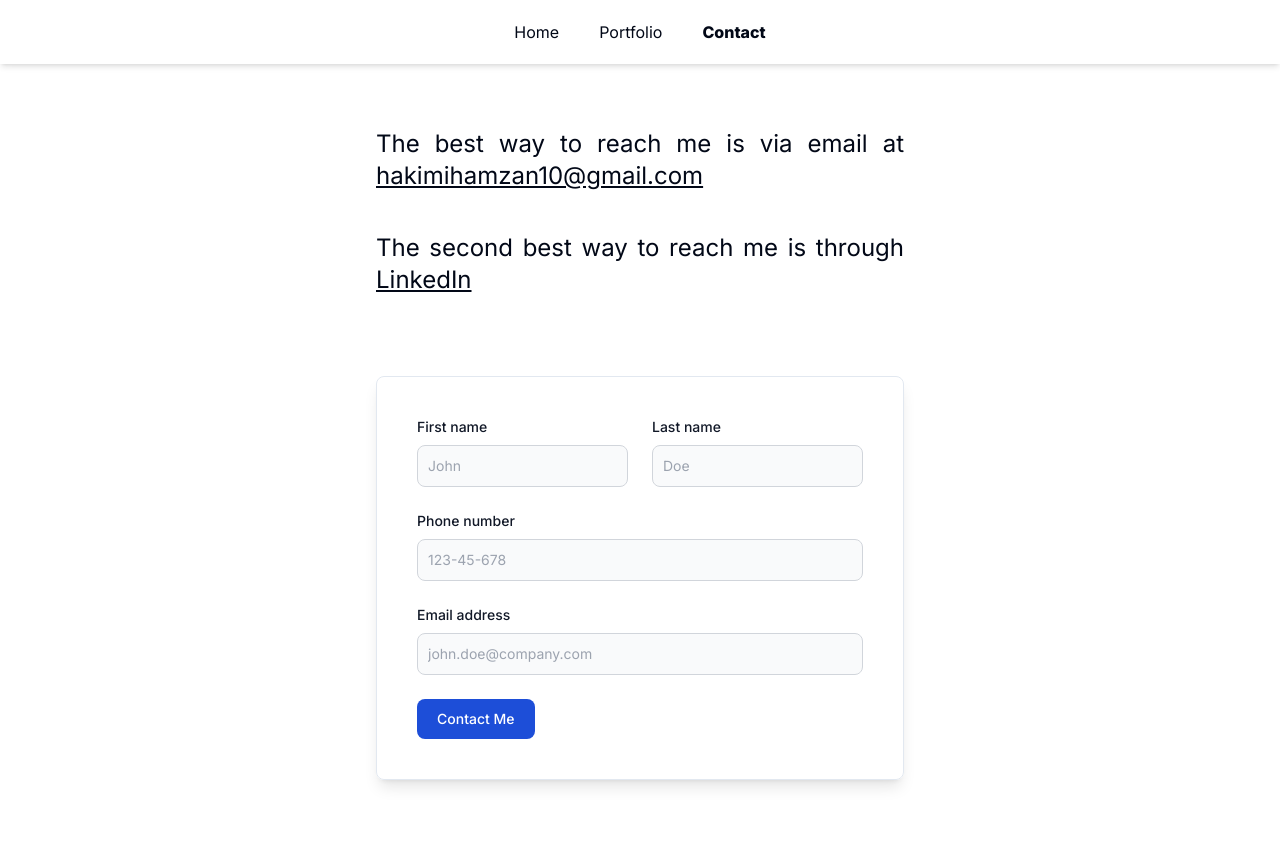
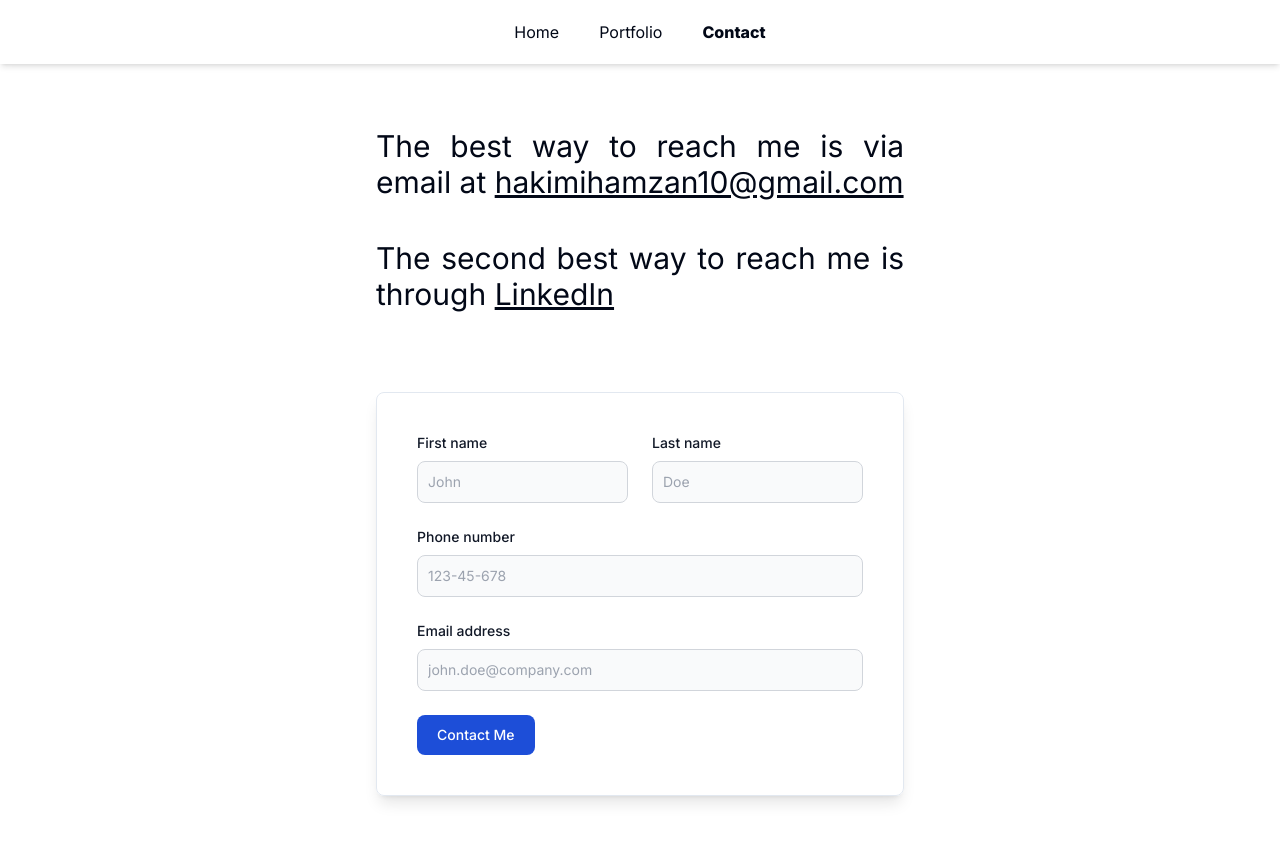
Before and after one commit to hakimihamzan/v2-portfolio, a Next.js app: page /contact in a window 1280 px wide. Shown: the top 842 px of the page. Built offline with nearby package versions, Linux system fonts and the light colour scheme.

Commit message:
fix margin bottom at contact  page

```diff
--- a/src/pages/contact.tsx
+++ b/src/pages/contact.tsx
@@ -1,8 +1,8 @@
 export default function Contact() {
   return (
     <div className="fade-in p-2 pb-10 md:px-24 lg:px-64 lg:mx-12 xl:px-72 xl:mx-12">
-      <div className="md:text-justify mb-5 text-lg md:text-2xl md:mb-10">The best way to reach me is via email at <a className="underline" href="mailto:hakimihamzan10@gmail.com">hakimihamzan10@gmail.com</a></div>
-      <div className="md:text-justify mb-20 text-lg md:text-2xl">The second best way to reach me is through <a className="underline" href="https://www.linkedin.com/in/hakimihamzan/" target="_blank" rel="noopener noreferrer">LinkedIn</a></div>
+      <div className="md:text-justify mb-8 text-lg md:text-3xl md:mb-10">The best way to reach me is via email at <a className="underline" href="mailto:hakimihamzan10@gmail.com">hakimihamzan10@gmail.com</a></div>
+      <div className="md:text-justify mb-20 text-lg md:text-3xl">The second best way to reach me is through <a className="underline" href="https://www.linkedin.com/in/hakimihamzan/" target="_blank" rel="noopener noreferrer">LinkedIn</a></div>
       <div className="p-4 md:p-8 lg:p-10 border rounded-lg shadow-lg">
         <form id="contact">
           <div className="grid gap-6 mb-6 md:grid-cols-2">
```
